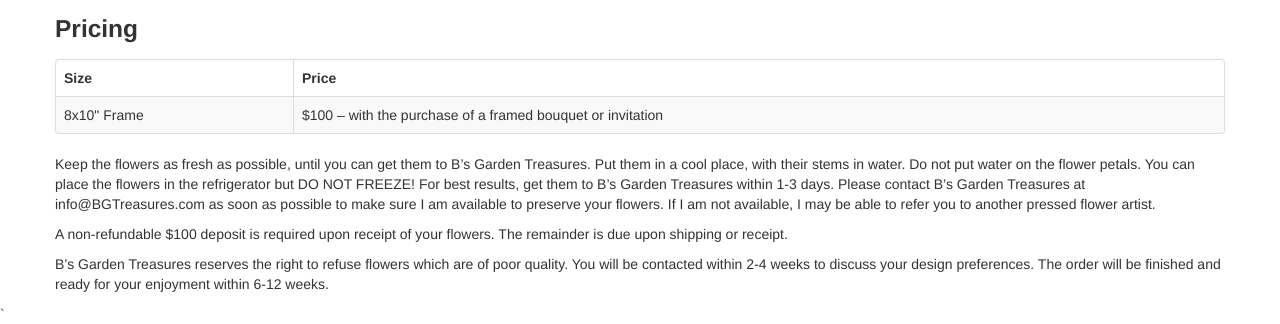
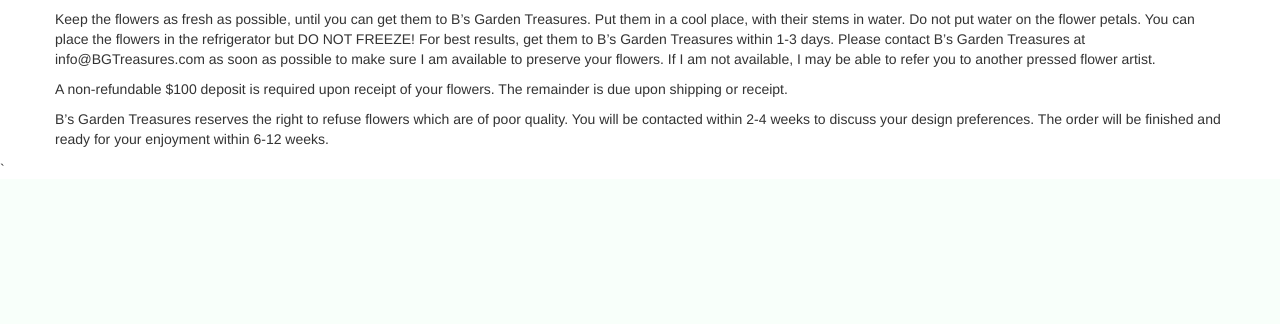
Before and after one commit to BGTreasures/BGTreasures, a Django app: template bgtreasures/bgtreasures/templates/gallery_memorial.html in a window 1280 px wide. Shown: the part 2405-2729 px from the top of the page. After the commit the page ends 2571 px from the top, so only its background shows below. Run offline with Django 3.2, Linux system fonts and the light colour scheme; the template is opened without the code that fills it, so the values that code supplies are empty.

Commit message:
Memorial flower page populated. Fine tuning of the bridal page

```diff
--- a/bgtreasures/bgtreasures/templates/gallery_bridal.html
+++ b/bgtreasures/bgtreasures/templates/gallery_bridal.html
@@ -186,7 +186,7 @@
         </tr>
         </tbody>
       </table>
-      <p>Keep the flowers as fresh as possible, until you can get them to B’s Garden Treasures.  Put them in a cool place, with their stems in water. Do not put water on the flower petals.  You can place the flowers in the refrigerator but DO NOT FREEZE!  For best results, get them to B’s Garden Treasures within 1-3 days. Please contact B’s Garden Treasures at info@BGTreasures.com BEFORE the wedding so your date will be reserved.  Otherwise, I may not be available to preserve your flowers. </p>
+      <p>Keep the flowers as fresh as possible, until you can get them to B’s Garden Treasures.  Put them in a cool place, with their stems in water. Do not put water on the flower petals.  You can place the flowers in the refrigerator but DO NOT FREEZE!  For best results, get them to B’s Garden Treasures within 1-3 days. Please contact B’s Garden Treasures at info@BGTreasures.com BEFORE the wedding so your date will be reserved.  Otherwise, I may not be available to preserve your flowers. If I am not available, I may be able to refer you to another pressed flower artist. </p>
 <p>
 A non-refundable $100 deposit is required upon receipt of your flowers.  The remainder is due upon shipping or receipt.  </p>
 <p>
--- a/bgtreasures/bgtreasures/templates/gallery_memorial.html
+++ b/bgtreasures/bgtreasures/templates/gallery_memorial.html
@@ -141,9 +141,9 @@
 
   <div class="row-fluid">
     <div class="span12">
-      <h3>Other Keepsake</h3>
+      <h3>Other Keepsakes</h3>
       <p>
-      B's Garden Treasures can create additional small keepsakes from the memorial/sympathy flowers.  Examples include glass ornaments, pendants, laminated cards, etc.  These make great keepsakes for family members.
+      B's Garden Treasures can create additional small keepsakes from the memorial/sympathy flowers.  Examples include glass ornaments, pendants, laminated cards, digital copies of the floral arrangement, etc.  These make great keepsakes for family members.  Contact B's Garden Treasures for pricing.
       </p>
     </div>
   </div>
@@ -170,24 +170,10 @@
       <img src="http://placekitten.com/300/200" alt="kitten" />
     </div>
   </div>
-  <div class="row-fluid">
-    <div class="span12">
-      <h3>Pricing</h3>
-      <table class="table table-striped table-bordered">
-        <thead>
-          <tr>
-            <th>Size</th>
-            <th>Price</th>
-          </tr>
-        </thead>
-        <tbody>
-        <tr>
-          <td>8x10" Frame</td>
-          <td>$100 – with the purchase of a framed bouquet or invitation</td>
-        </tr>
         </tbody>
       </table>
       <p>
+      </p>
         Keep the flowers as fresh as possible, until you can get them to B’s Garden Treasures.  Put them in a cool place, with their stems in water. Do not put water on the flower petals.  You can place the flowers in the refrigerator but DO NOT FREEZE!  For best results, get them to B’s Garden Treasures within 1-3 days. Please contact B’s Garden Treasures at info@BGTreasures.com as soon as possible to make sure I am available to preserve your flowers. If I am not available, I may be able to refer you to another pressed flower artist. </P
 <p>
 A non-refundable $100 deposit is required upon receipt of your flowers.  The remainder is due upon shipping or receipt.  </p>
```
